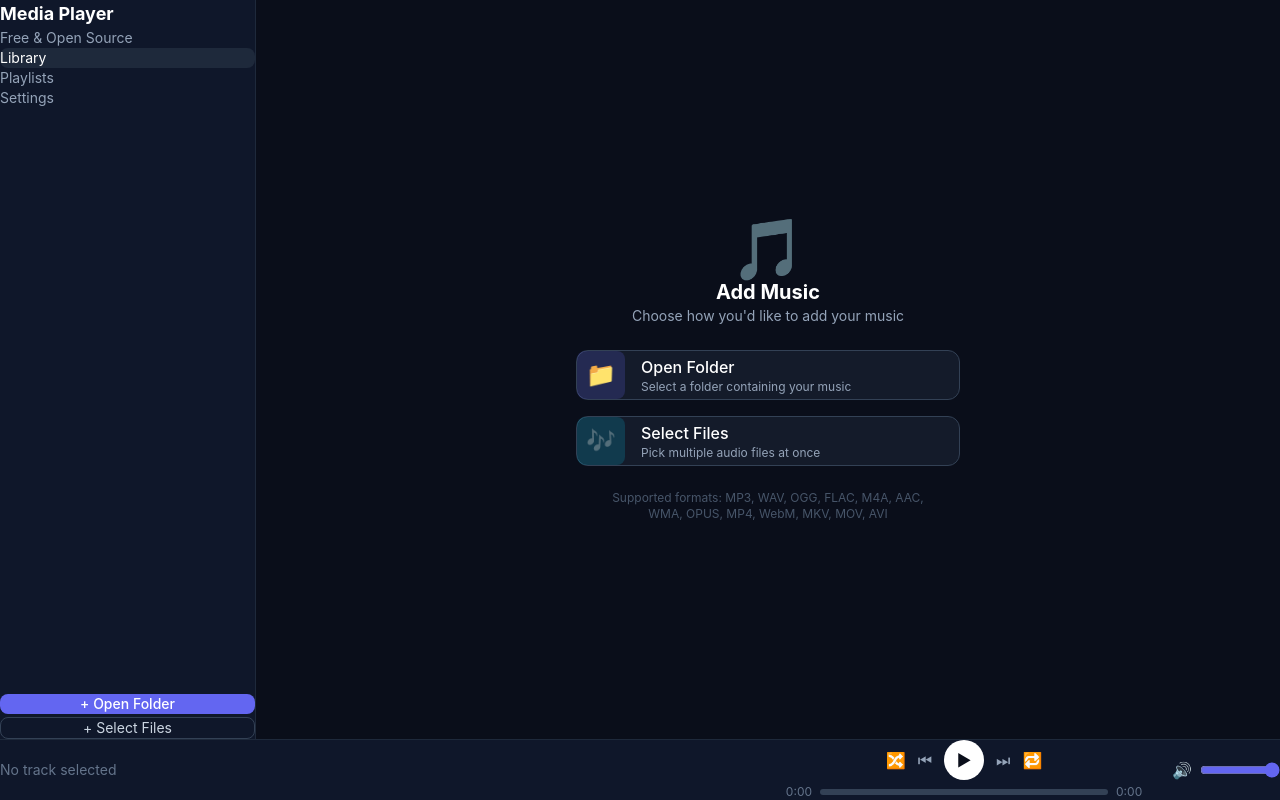
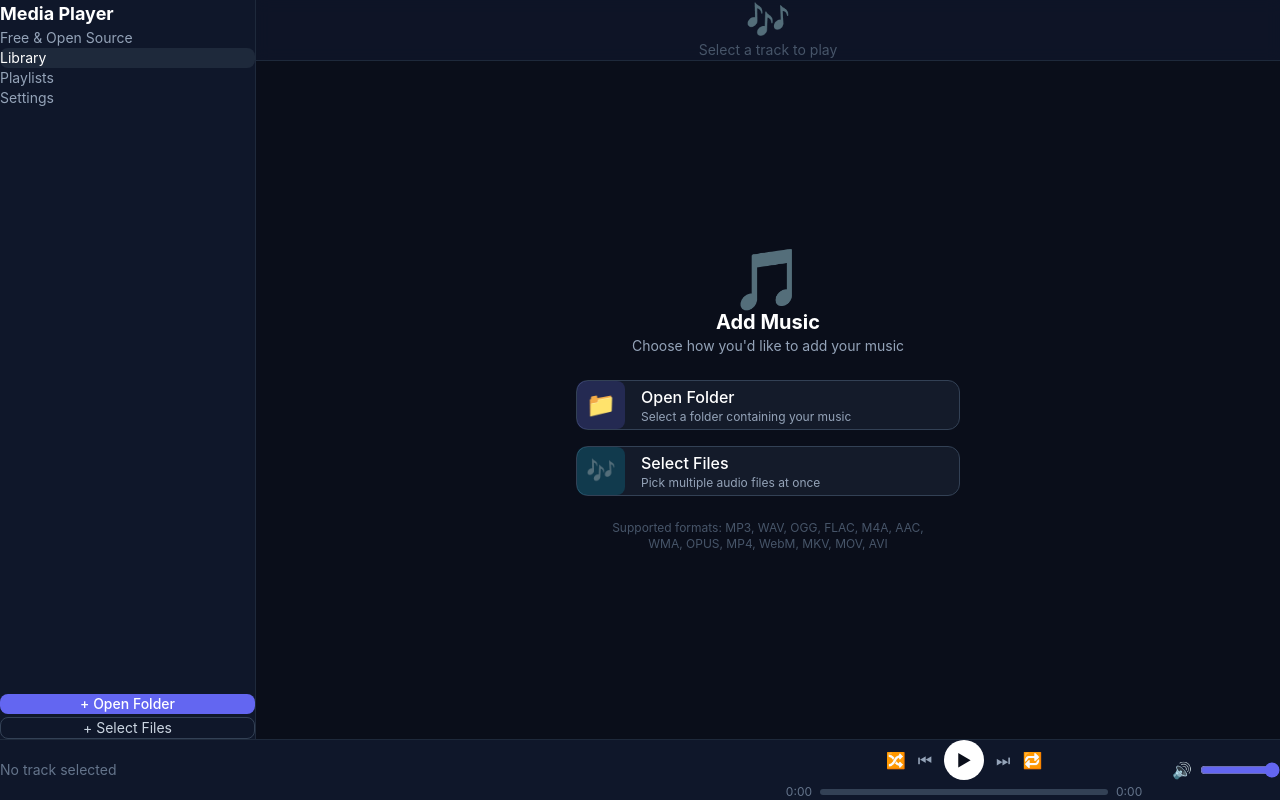
Before and after one commit to Quirel64/media-player, a React (Vite) app: page / in a window 1280 px wide. Built offline with nearby package versions, Linux system fonts and the light colour scheme.

Commit message:
sticky video at the top

```diff
--- a/src/App.tsx
+++ b/src/App.tsx
@@ -72,17 +72,16 @@ export default function App() {
     )
   }
 
-  const renderMain = () => {
+  const renderNowPlaying = () => {
+    return <NowPlaying currentTrack={currentTrack} videoContainerRef={videoContainerRef} />
+  }
+
+  const renderContent = () => {
     switch (activeTab) {
       case 'add':
         return <AddView onPickFolder={handlePickFolder} onPickFiles={handlePickFiles} />
       case 'library':
         return (
-          <div className="flex h-full flex-col overflow-hidden">
-            <div className="flex-shrink-0">
-              <NowPlaying currentTrack={currentTrack} videoContainerRef={videoContainerRef} />
-            </div>
-            <div className="min-h-0 flex-1 overflow-y-auto">
           <TrackList
             tracks={queue}
             currentTrackIndex={currentTrackIndex}
@@ -90,8 +89,6 @@ export default function App() {
             onPickFolder={handlePickFolder}
             onPickFiles={handlePickFiles}
           />
-            </div>
-          </div>
         )
       case 'playlists':
         return (
@@ -118,7 +115,8 @@ export default function App() {
           onClearAll={clearAll}
         />
       }
-      main={renderMain()}
+      nowPlaying={renderNowPlaying()}
+      content={renderContent()}
       player={
         <PlayBar
           currentTrack={currentTrack}
--- a/src/components/layout/Layout.tsx
+++ b/src/components/layout/Layout.tsx
@@ -5,14 +5,15 @@ import { BottomNav } from './BottomNav'
 
 interface LayoutProps {
   sidebar: ReactNode
-  main: ReactNode
+  nowPlaying: ReactNode
+  content: ReactNode
   player: ReactNode
   activeTab: TabId
   onTabChange: (tab: TabId) => void
   trackCount: number
 }
 
-export function Layout({ sidebar, main, player, activeTab, onTabChange, trackCount }: LayoutProps) {
+export function Layout({ sidebar, nowPlaying, content, player, activeTab, onTabChange, trackCount }: LayoutProps) {
   return (
     <div className="flex h-full flex-col bg-slate-950">
       <div className="flex flex-1 overflow-hidden">
@@ -26,9 +27,14 @@ export function Layout({ sidebar, main, player, activeTab, onTabChange, trackCou
           {sidebar}
         </motion.aside>
 
-        {/* Main content */}
-        <main className="flex-1 overflow-hidden bg-slate-950">
-          {main}
+        {/* Main content - nowPlaying fixed, content scrolls */}
+        <main className="flex-1 flex flex-col overflow-hidden bg-slate-950">
+          <div className="flex-shrink-0 border-b border-slate-800 bg-slate-900/80 backdrop-blur-sm sticky top-0 z-10">
+            {nowPlaying}
+          </div>
+          <div className="flex-1 overflow-y-auto">
+            {content}
+          </div>
         </main>
       </div>
 
--- a/src/hooks/useAudioEngine.ts
+++ b/src/hooks/useAudioEngine.ts
@@ -51,15 +51,11 @@ export function useAudioEngine() {
     const el = isVideo ? document.createElement('video') : document.createElement('audio')
     el.preload = 'auto'
     if (isVideo) {
-      el.setAttribute('playsinline', 'true')
-      el.setAttribute('webkit-playsinline', 'true')
-    }
-
-    if (isVideo) {
       const v = el as HTMLVideoElement
       v.playsInline = true
       v.setAttribute('webkit-playsinline', 'true')
       v.controls = true
+      v.style.touchAction = 'manipulation'
     }
 
     el.addEventListener('timeupdate', () => {
```
Lines whose indentation alone changed are shown as unchanged.
